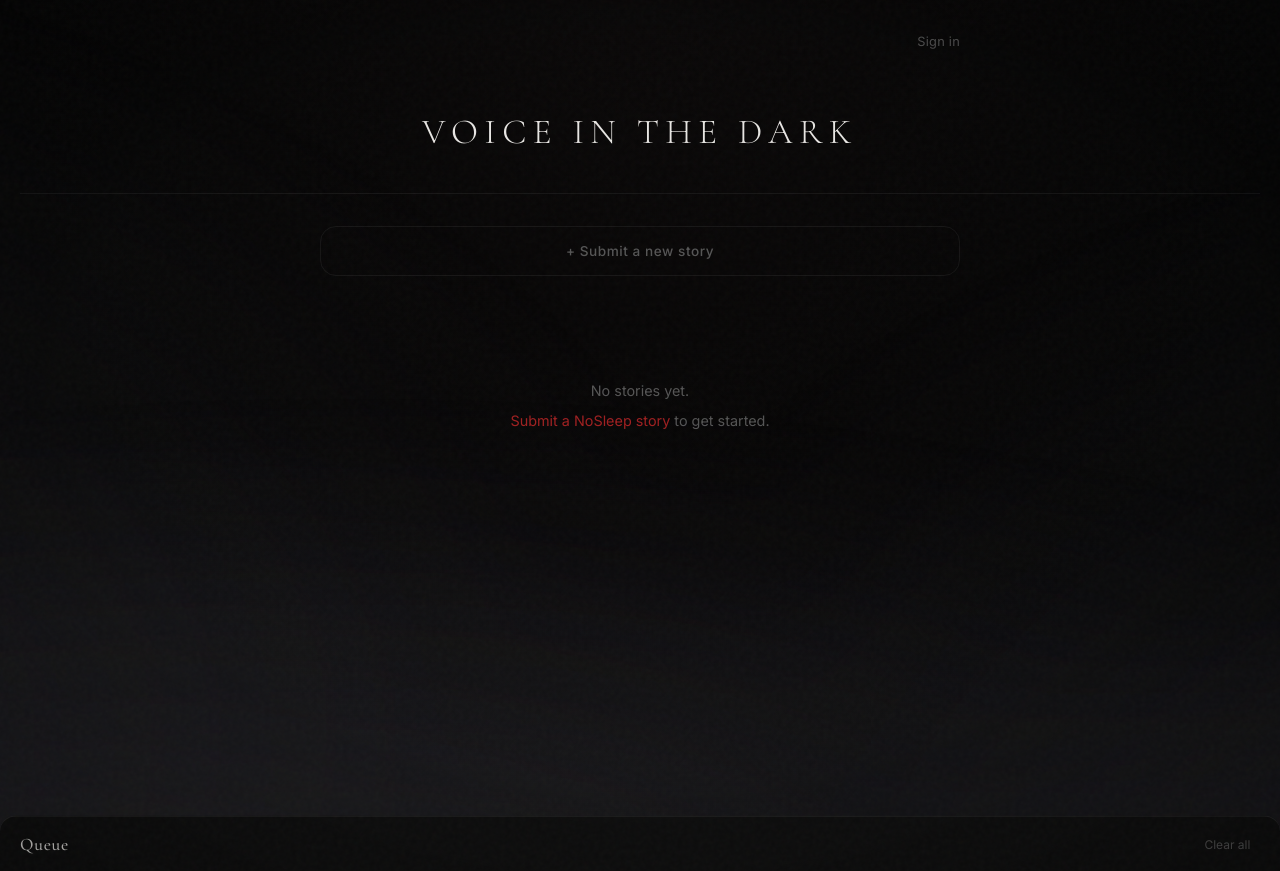
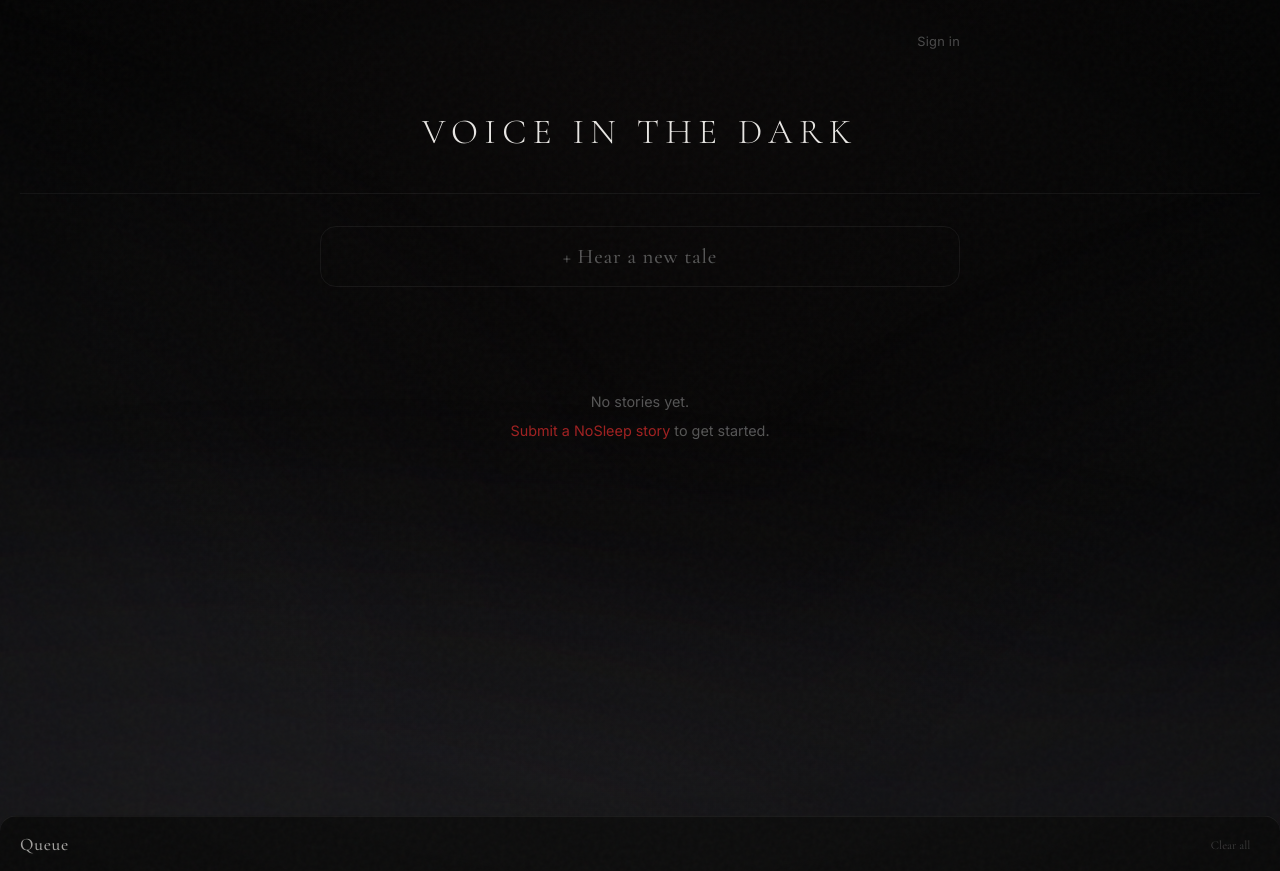
Before and after one commit to LukeHeffAI/Voice-To-The-Dark, a FastAPI app: page / in a window 1280 px wide. Run offline with FastAPI, Linux system fonts and the light colour scheme.

Commit message:
Update font styles and story submission title text

```diff
--- a/app/templates/base.html
+++ b/app/templates/base.html
@@ -264,7 +264,7 @@
             border-radius: var(--r-md);
             background: var(--accent);
             color: #fff;
-            font-family: var(--sans);
+            font-family: var(--serif);
             font-size: 0.85rem;
             font-weight: 600;
             cursor: pointer;
@@ -298,8 +298,8 @@
             border-radius: var(--r-md);
             background: transparent;
             color: var(--text-2);
-            font-family: var(--sans);
-            font-size: 0.8rem;
+            font-family: var(--serif);
+            font-size: 1rem;
             font-weight: 500;
             cursor: pointer;
             text-decoration: none;
@@ -575,7 +575,7 @@
             background: none;
             border: none;
             color: var(--text-3);
-            font-family: var(--sans);
+            font-family: var(--serif);
             font-size: 0.75rem;
             cursor: pointer;
             padding: 0.3rem 0.6rem;
--- a/app/templates/story_list.html
+++ b/app/templates/story_list.html
@@ -29,7 +29,8 @@
             border-radius: var(--r-lg);
             color: var(--text-3);
             text-decoration: none;
-            font-size: 0.85rem;
+            font-family: var(--serif);
+            font-size: 1.3rem;
             font-weight: 500;
             letter-spacing: 0.04em;
             transition: all 0.3s var(--ease);
@@ -169,7 +170,7 @@
         .card-dropdown-item {
             display: flex; align-items: center; gap: 0.6rem; width: 100%;
             padding: 0.6rem 1rem; border: none; background: none;
-            color: var(--text-2); font-family: var(--sans); font-size: 0.8rem;
+            color: var(--text-2); font-family: var(--serif); font-size: 0.8rem;
             cursor: pointer; text-align: left; transition: all 0.15s var(--ease); white-space: nowrap;
         }
         .card-dropdown-item:hover { background: var(--surface-hover); color: var(--text-1); }
@@ -223,7 +224,7 @@
             <h1>Voice In The Dark</h1>
         </div>
 
-        <a href="/submit" class="submit-link">+ Submit a new story</a>
+        <a href="/submit" class="submit-link">+ Hear a new tale</a>
 
         {% if user and folders %}
         <nav class="folder-nav">
```
